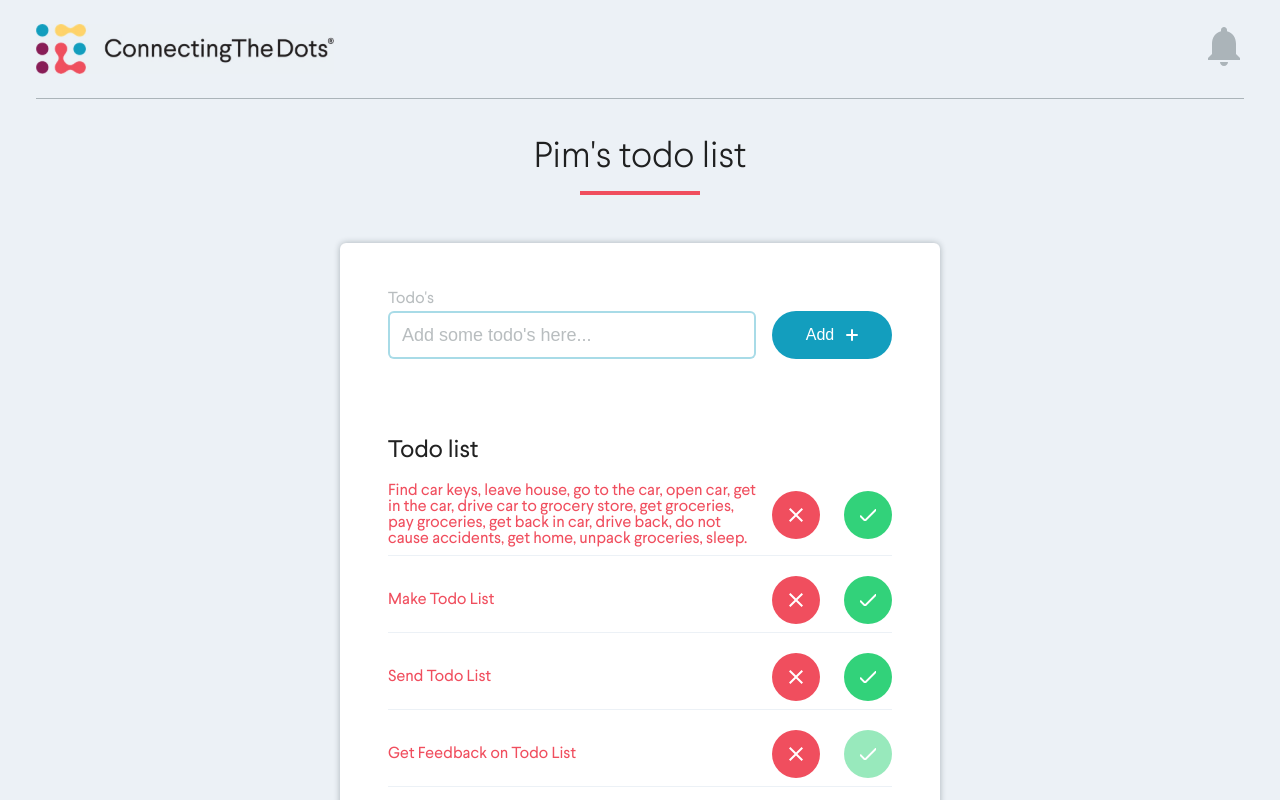
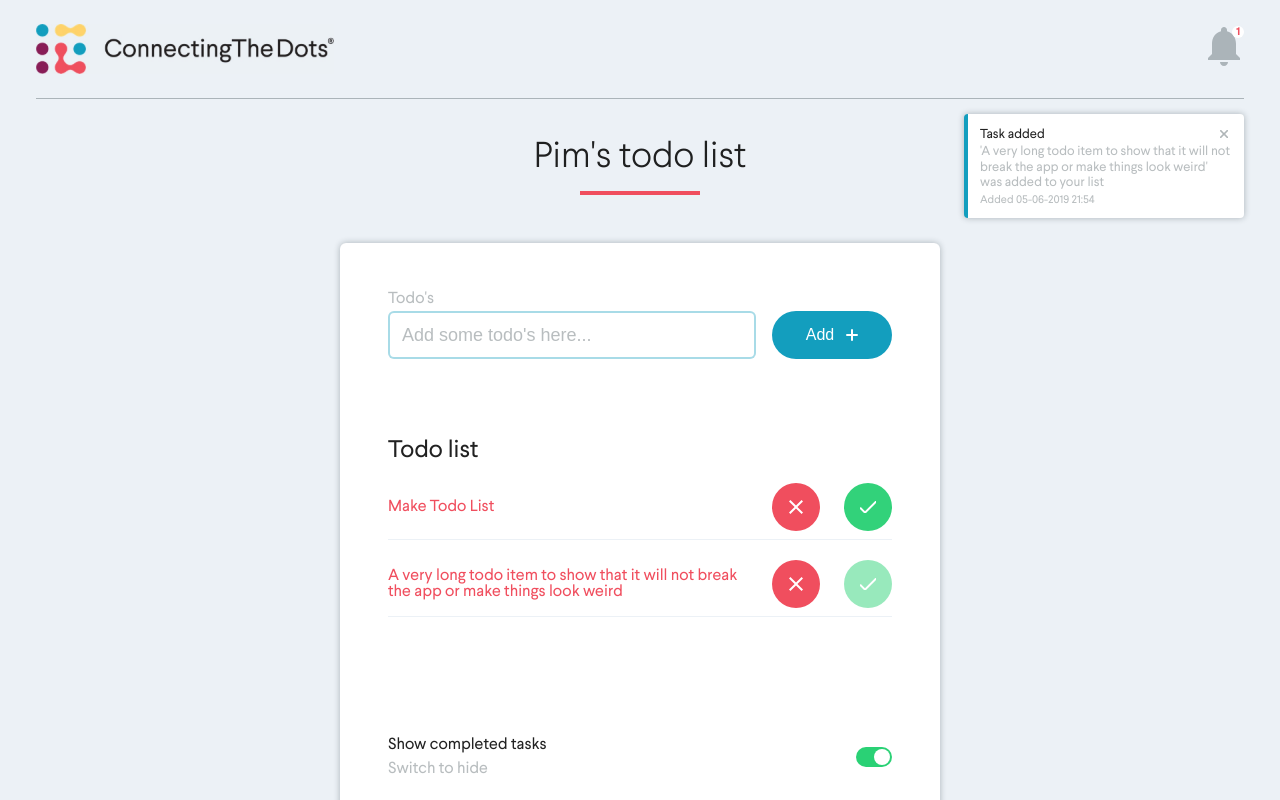
Before and after one commit to Schayik/todo-list, a React (Create React App) app: page / in a window 1280 px wide. Shown: the top 800 px of the page. Built offline with nearby package versions, Linux system fonts and the light colour scheme; a small style sheet from the web is missing.

Commit message:
del: ADD_TODO_FAIL action, change: default data

```diff
--- a/src/actions.js
+++ b/src/actions.js
@@ -6,8 +6,7 @@ import {
   checkIfCompleted
 } from './helpers'
 
-export const ADD_TODO_SUCCES = 'ADD_TODO_SUCCES'
-export const ADD_TODO_FAIL = 'ADD_TODO_FAIL'
+export const ADD_TODO = 'ADD_TODO'
 export const REMOVE_TODO = 'REMOVE_TODO'
 export const TOGGLE_COMPLETED = 'TOGGLE_COMPLETED'
 export const ADD_NOTIFICATION = 'ADD_NOTIFICATION'
@@ -18,7 +17,7 @@ export const addTodoAction = text => dispatch => {
   const id = generateId()
 
   dispatch({
-    type: ADD_TODO_SUCCES,
+    type: ADD_TODO,
     id,
     text,
   })
--- a/src/components/Notification.js
+++ b/src/components/Notification.js
@@ -4,7 +4,7 @@ import { connect } from 'react-redux'
 
 import CloseIcon from '../images/CloseIcon'
 import { removeNotificationAction } from '../actions'
-import { getText } from '../helpers'
+import { getText, getTime } from '../helpers'
 
 const Notification = ({ id, notification, removeNotification }) => (
   <StyledNotification className={notification.type.toLowerCase()}>
@@ -17,7 +17,7 @@ const Notification = ({ id, notification, removeNotification }) => (
       </div>
       <p className='name'>{getText(notification.todoText, notification.type)}</p>
     </div>
-    <p className='time'>{notification.todoAdded}</p>
+    <p className='time'>Added {getTime(notification.todoAdded)}</p>
   </StyledNotification>
 )
 
--- a/src/helpers.js
+++ b/src/helpers.js
@@ -65,3 +65,20 @@ export const getText = (name, type) => {
      return null
   }
 }
+
+export const getTime = timestamp => {
+  const date = new Date(timestamp)
+
+  const addZeros = time => {
+    if (String(time).length === 1) {
+      return `0${time}`
+    } else {
+      return time
+    }
+  }
+
+  const dateString = `${addZeros(date.getDay())}-${addZeros(date.getMonth())}-${date.getFullYear()}`
+  const timeString = `${addZeros(date.getHours())}:${addZeros(date.getMinutes())}`
+
+  return `${dateString} ${timeString}`
+}
--- a/src/reducers.js
+++ b/src/reducers.js
@@ -1,7 +1,6 @@
 
 import {
-  ADD_TODO_SUCCES,
-  ADD_TODO_FAIL,
+  ADD_TODO,
   REMOVE_TODO,
   TOGGLE_COMPLETED,
   ADD_NOTIFICATION,
@@ -11,52 +10,30 @@ import {
 const initialState = {
   todoList: {
     3670184576441032: {
-      text: 'Find car keys, leave house, go to the car, open car, get in the car, drive car to grocery store, get groceries, pay groceries, get back in car, drive back, do not cause accidents, get home, unpack groceries, sleep.',
-      isCompleted: true,
-      timestampAdded: new Date().getTime(),
-    },
-    3670184576441036: {
       text: 'Make Todo List',
       isCompleted: true,
-      timestampAdded: new Date().getTime(),
-    },
-    3670184576441034: {
-      text: 'Send Todo List',
-      isCompleted: true,
-      timestampAdded: new Date().getTime(),
+      timestampAdded: 1564178059140,
     },
     3670184576441035: {
-      text: 'Get Feedback on Todo List',
+      text: 'A very long todo item to show that it will not break the app or make things look weird',
       isCompleted: false,
-      timestampAdded: new Date().getTime(),
+      timestampAdded: 1564178059140,
     },
   },
   notifications: {
-    // 3670184576441036: {
-    //   type: 'REMOVED',
-    //   todoText: 'Get Feedback on Todo List',
-    //   todoAdded: 1564113959,
-    // },
-    // 3670184576441032: {
-    //   type: 'ADDED',
-    //   todoText: 'Get Feedback on Todo List',
-    //   todoAdded: 1564113959,
-    // },
-    // 3670184576441031: {
-    //   type: 'COMPLETED',
-    //   todoText: 'Get Feedback on Todo List',
-    //   todoAdded: 1564113959,
-    // },
+    3670184576441036: {
+      type: 'ADDED',
+      todoText: 'A very long todo item to show that it will not break the app or make things look weird',
+      todoAdded: 1564178059140,
+    },
   },
-  addError: '',
 }
 
 export const todos = (state=initialState, action) => {
   switch(action.type) {
-    case ADD_TODO_SUCCES:
+    case ADD_TODO:
       return {
         ...state,
-        addError: '',
         todoList: {
           ...state.todoList,
           [action.id]: {
@@ -66,18 +43,12 @@ export const todos = (state=initialState, action) => {
           }
         }
       }
-    case ADD_TODO_FAIL:
-      return {
-        ...state,
-        addError: action.addError,
-      }
     case REMOVE_TODO:
       let newTodoList = Object.assign({}, state.todoList)
       delete newTodoList[action.id]
       return {
         ...state,
         todoList: newTodoList,
-        addError: '',
       }
     case TOGGLE_COMPLETED:
       return {
@@ -89,7 +60,6 @@ export const todos = (state=initialState, action) => {
             isCompleted: !state.todoList[action.id].isCompleted,
           }
         },
-        addError: '',
       }
     case ADD_NOTIFICATION:
       return {
@@ -109,7 +79,6 @@ export const todos = (state=initialState, action) => {
       return {
         ...state,
         notifications: newNotifications,
-        addError: '',
       }
     default:
       return state
```
